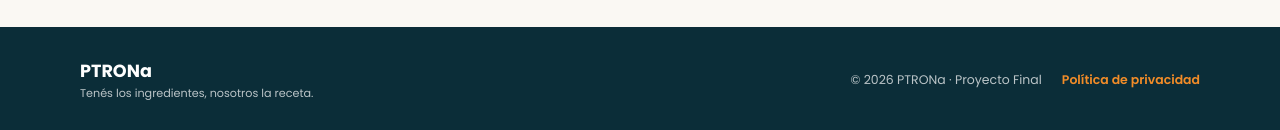
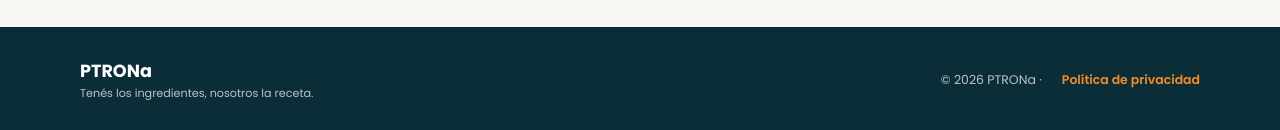
Before and after one commit to Jose-Micheli/PTRONaWEB, a plain HTML site: page index.html in a window 1280 px wide. Shown: the part 2589-2719 px from the top of the page. Drawn offline with Linux system fonts and the light colour scheme.

Commit message:
dai 19 retoque

```diff
--- a/index.html
+++ b/index.html
@@ -149,7 +149,7 @@
         <span>Tenés los ingredientes, nosotros la receta.</span>
       </div>
       <div class="footer-meta">
-        <span>© 2026 PTRONa · Proyecto Final</span>
+        <span>© 2026 PTRONa ·</span>
         <a class="footer-privacy" href="privacidad.html">
           Política de privacidad
         </a>
```
Also changed, not shown: d.txt (deleted).
